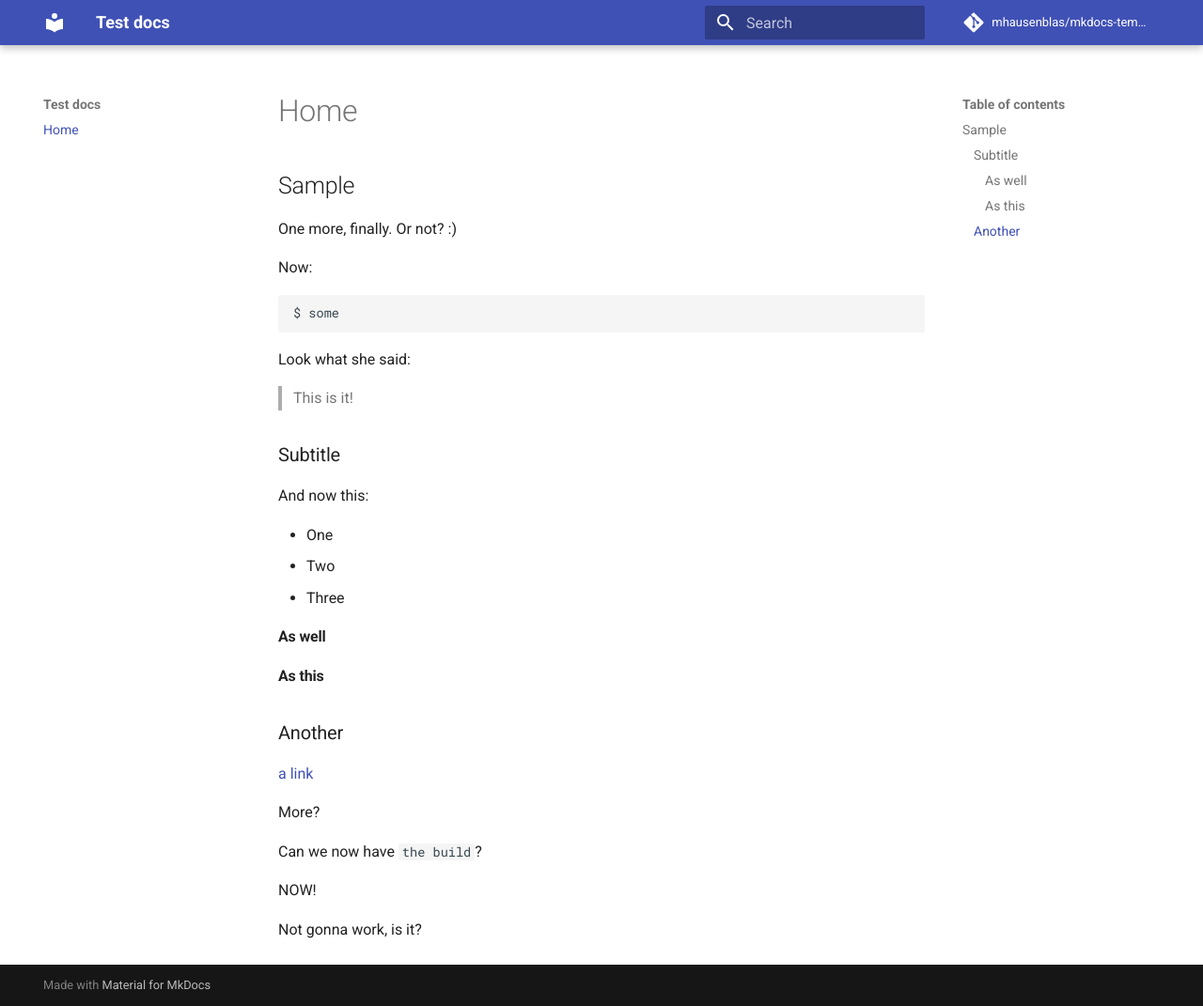
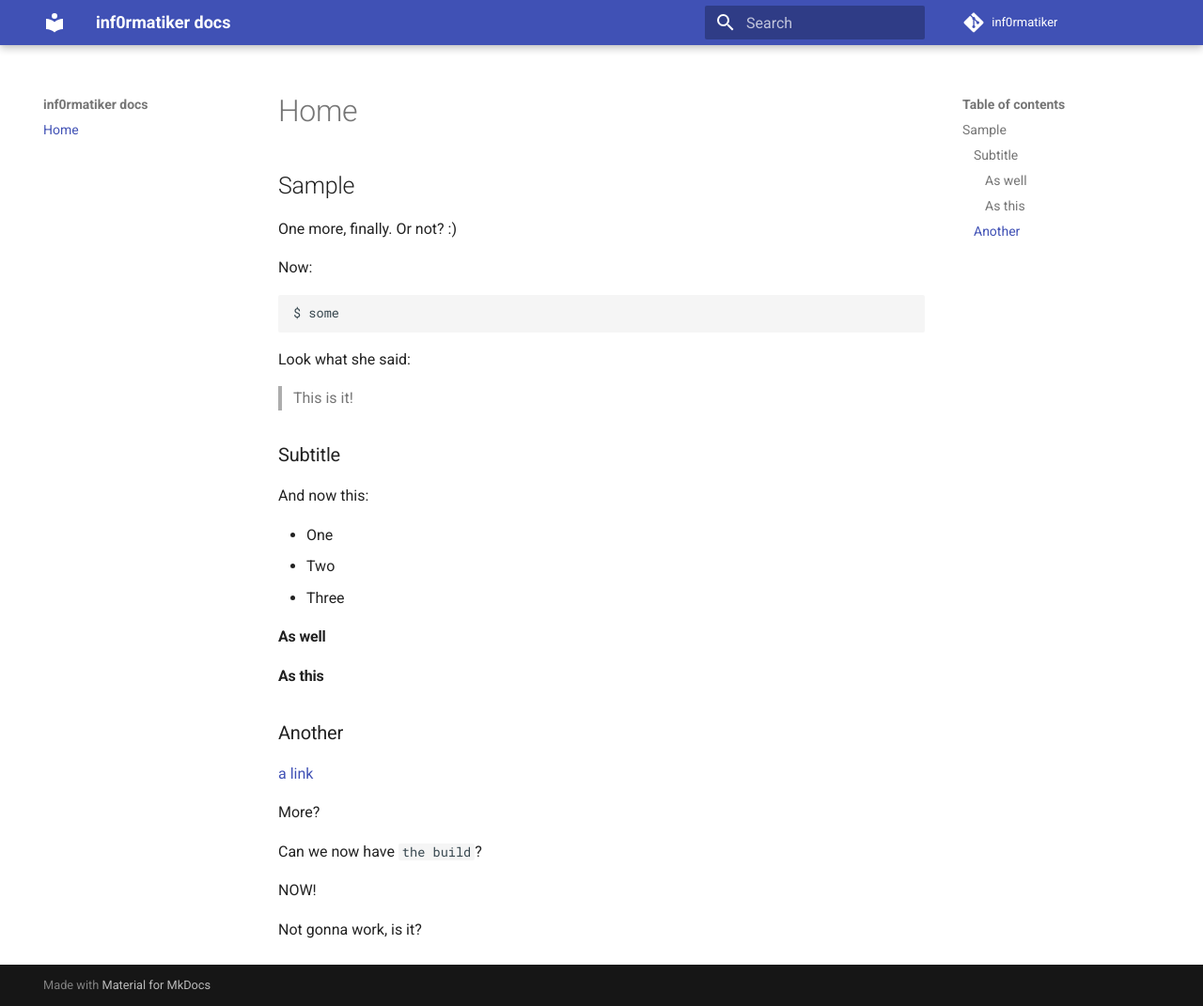
Before and after one commit to inf0rmatiker/inf0rmatiker.github.io, an MkDocs documentation site: the page built from docs/index.md, in a window 1280 px wide and 1071 px high. Shown: the whole window at 94% size. Built offline with MkDocs 1.6.1 and Material for MkDocs 9.7.7, drawn with Linux system fonts in a browser that asks for light colours; comment, search, counter and statistics services are not loaded.

Commit message:
update mkdocs yaml

```diff
--- a/mkdocs.yml
+++ b/mkdocs.yml
@@ -1,9 +1,9 @@
-site_name: Test docs
-site_description: 'A docs test'
-site_author: 'Michael Hausenblas'
+site_name: "inf0rmatiker docs"
+site_description: "GitHub Pages for inf0rmatiker"
+site_author: "Caleb Carlson"
 docs_dir: docs/
-repo_name: 'mhausenblas/mkdocs-template'
-repo_url: 'https://github.com/mhausenblas/mkdocs-template'
+repo_name: "inf0rmatiker"
+repo_url: "https://github.com/inf0rmatiker/inf0rmatiker.github.io"
 nav:
     - Home: index.md
 theme:
```
Also changed, not shown: 1 other file.
